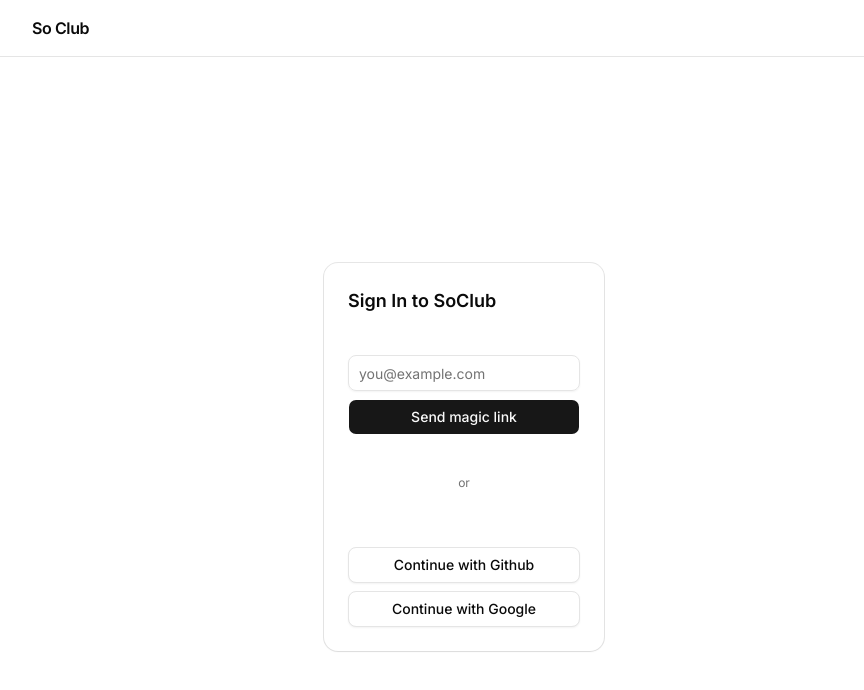
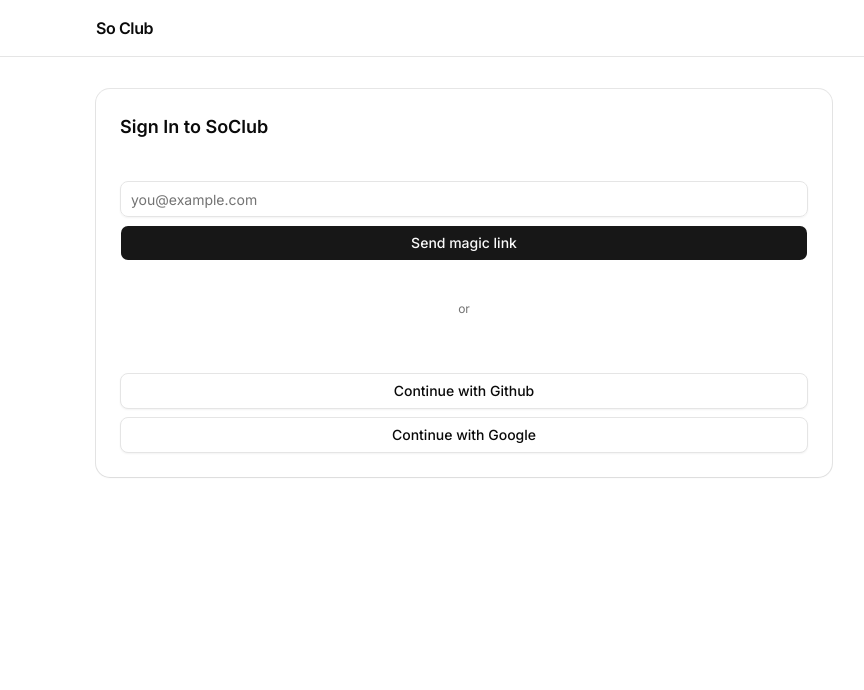
Before and after one commit to miraclejester/so-club, a Next.js app: page /signin in a window 1280 px wide. Shown: the top 690 px of the page, without its empty margins (176-1040 px from the left). Built offline with nearby package versions, Linux system fonts and the light colour scheme; no server answers.

Commit message:
Main container

```diff
--- a/app/groups/[id]/add/page.tsx
+++ b/app/groups/[id]/add/page.tsx
@@ -20,7 +20,7 @@
     });
 
     return (
-        <main className="mx-auto, max-w-2xl p-6">
+        <>
             <Link href={`/groups/${id}`} className="text-sm text-gray-500 hover:underline">
                 Back to group
             </Link>
@@ -28,6 +28,6 @@
             <div className="mt-4">
                 <MovieSearch addAction={addToBacklog.bind(null, id)} />
             </div>
-        </main>
+        </>
     );
 }
--- a/app/groups/[id]/page.tsx
+++ b/app/groups/[id]/page.tsx
@@ -45,7 +45,7 @@
     const origin = (await headers()).get('origin') ?? '';
 
     return (
-        <main className="max-auto max-w-2xl p-6">
+        <>
             <Link href="/groups" className="text-sm text-gray-500 hover:underline">
                 Back to your groups
             </Link>
@@ -75,6 +75,6 @@
                 <BacklogList items={backlog} />
             </section>
             {isAdmin ? <InvitePanel action={createInvite.bind(null, id)} origin={origin} /> : null}
-        </main>
+        </>
     );
 }
--- a/app/groups/page.tsx
+++ b/app/groups/page.tsx
@@ -20,7 +20,7 @@
     });
 
     return (
-        <main className="mx-auto max-w-2xl p-6">
+        <>
             <div className="flex items-center justify-between">
                 <h1 className="text-xl font-semibold">Your Groups</h1>
                 <Link href="/groups/new" className="rounded border px-3 py-1 text-sm">
@@ -58,6 +58,6 @@
                     ))}
                 </ul>
             )}
-        </main>
+        </>
     );
 }
--- a/app/invite/[token]/page.tsx
+++ b/app/invite/[token]/page.tsx
@@ -1,4 +1,4 @@
-import { JSX, ReactNode } from 'react';
+import { JSX } from 'react';
 import { getInvite, type InviteWithDetails, redeemInvite } from '@/lib/groups/invites';
 import { getCurrentUser, LoggedInUser } from '@/lib/auth';
 import { RedeemButton } from '@/components/RedeemButton';
@@ -14,18 +14,18 @@
     const invite: InviteWithDetails | null = await getInvite(token);
     if (!invite) {
         return (
-            <Shell>
+            <>
                 {' '}
                 <p>This invite link is invalid or has been removed</p>
-            </Shell>
+            </>
         );
     }
 
     if (invite.expired || invite.exhausted) {
         return (
-            <Shell>
+            <>
                 <p>This invite link is no longer active</p>
-            </Shell>
+            </>
         );
     }
 
@@ -33,7 +33,7 @@
     const signedIn: boolean = user !== null;
 
     return (
-        <Shell>
+        <>
             <h1 className="text-xl font-semibold">Join "{invite.group.name}"</h1>
             {invite.group.description ? <p className="mt-2 text-gray-600">{invite.group.description}</p> : null}
             <div className="mt-4">
@@ -45,10 +45,6 @@
                     </Link>
                 )}
             </div>
-        </Shell>
+        </>
     );
 }
-
-function Shell({ children }: { children: ReactNode }): JSX.Element {
-    return <main className="mx-auto max-w-md p-6">{children}</main>;
-}
--- a/app/layout.tsx
+++ b/app/layout.tsx
@@ -2,6 +2,7 @@
 import { Inter } from 'next/font/google';
 import { cn } from '@/lib/utils';
 import { AppNav } from '@/components/AppNav';
+import MainContainer from '@/components/MainContainer';
 
 const inter = Inter({ subsets: ['latin'], variable: '--font-sans' });
 
@@ -10,7 +11,9 @@
         <html lang="en" className={cn('font-sans', inter.variable)}>
             <body className="min-h-full flex flex-col">
                 <AppNav />
-                {children}
+                <main className="py-8">
+                    <MainContainer>{children}</MainContainer>
+                </main>
             </body>
         </html>
     );
--- a/app/signin/page.tsx
+++ b/app/signin/page.tsx
@@ -19,7 +19,7 @@
     }
 
     return (
-        <main className="mx-auto flex min-h-svh max-w-sm flex-col justify-center px-4">
+        <>
             <Card className="p-6">
                 <h1 className="text-lg font-semibold">Sign In to SoClub</h1>
 
@@ -45,6 +45,6 @@
                     </form>
                 </div>
             </Card>
-        </main>
+        </>
     );
 }
--- a/components/AppNav.tsx
+++ b/components/AppNav.tsx
@@ -2,6 +2,7 @@
 import { getCurrentUser, signOut } from '@/lib/auth';
 import { Avatar, AvatarFallback, AvatarImage } from '@/components/ui/avatar';
 import { Button } from '@/components/ui/button';
+import MainContainer from '@/components/MainContainer';
 import { JSX } from 'react';
 
 export async function AppNav(): Promise<JSX.Element> {
@@ -9,7 +10,8 @@
 
     return (
         <header className="border-b">
-            <div className="mx-auto flex h-14 max-w-4xl items-center justify-between px-4">
+            <MainContainer>
+                <div className="flex h-14 items-center justify-between">
                     <Link href="/" className="font-semibold tracking-tight">
                         So Club
                     </Link>
@@ -32,6 +34,7 @@
                         </div>
                     ) : null}
                 </div>
+            </MainContainer>
         </header>
     );
 }
--- a/components/BacklogList.tsx
+++ b/components/BacklogList.tsx
@@ -58,7 +58,6 @@
                     </li>
                 );
             })}
-            ;
         </ul>
     );
 }
--- /dev/null
+++ b/components/MainContainer.tsx
@@ -0,0 +1,10 @@
+import React, { JSX } from 'react';
+
+type MainContainerProps = {
+    children: React.ReactNode;
+    className?: string;
+};
+
+export default function MainContainer({ children, className = '' }: MainContainerProps): JSX.Element {
+    return <div className={`mx-auto w-full max-w-3xl px-4 ${className}`}>{children}</div>;
+}
```
Lines whose indentation alone changed are shown as unchanged.
